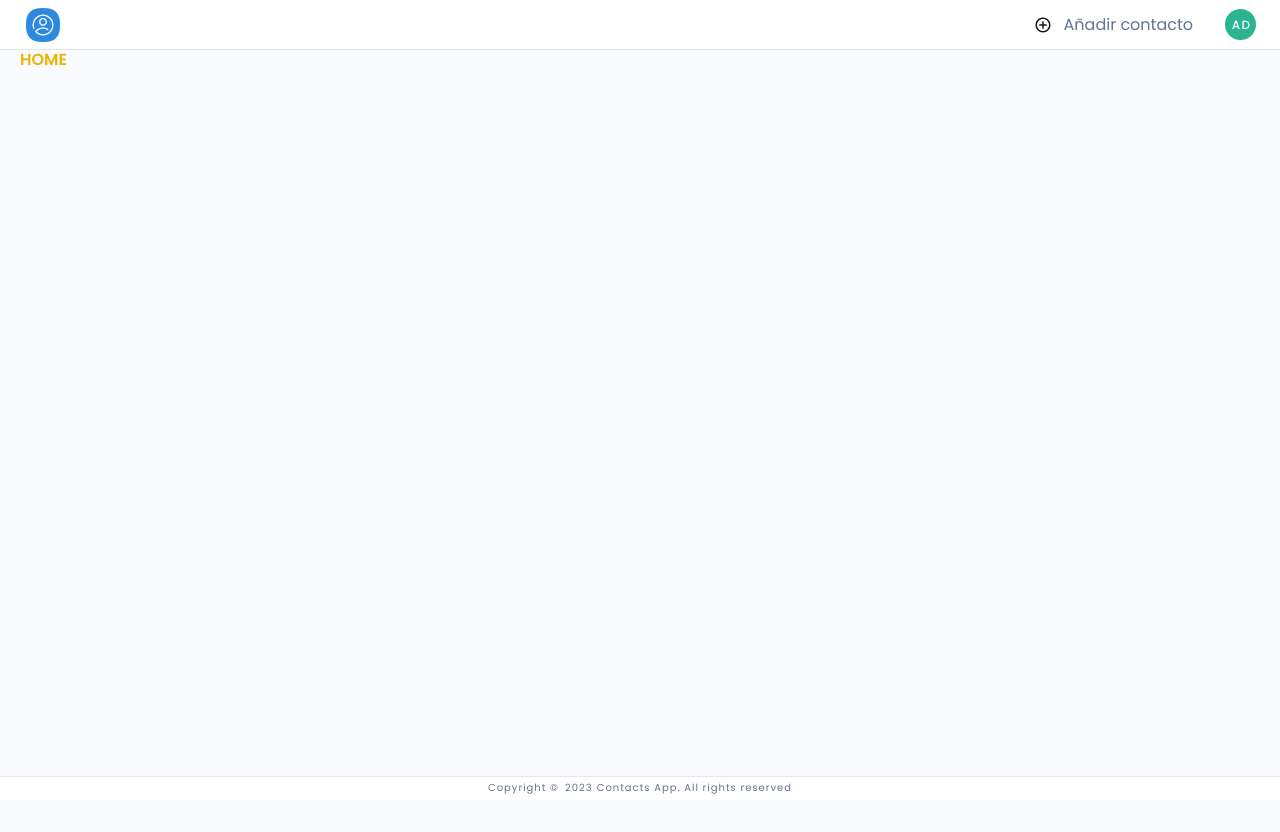
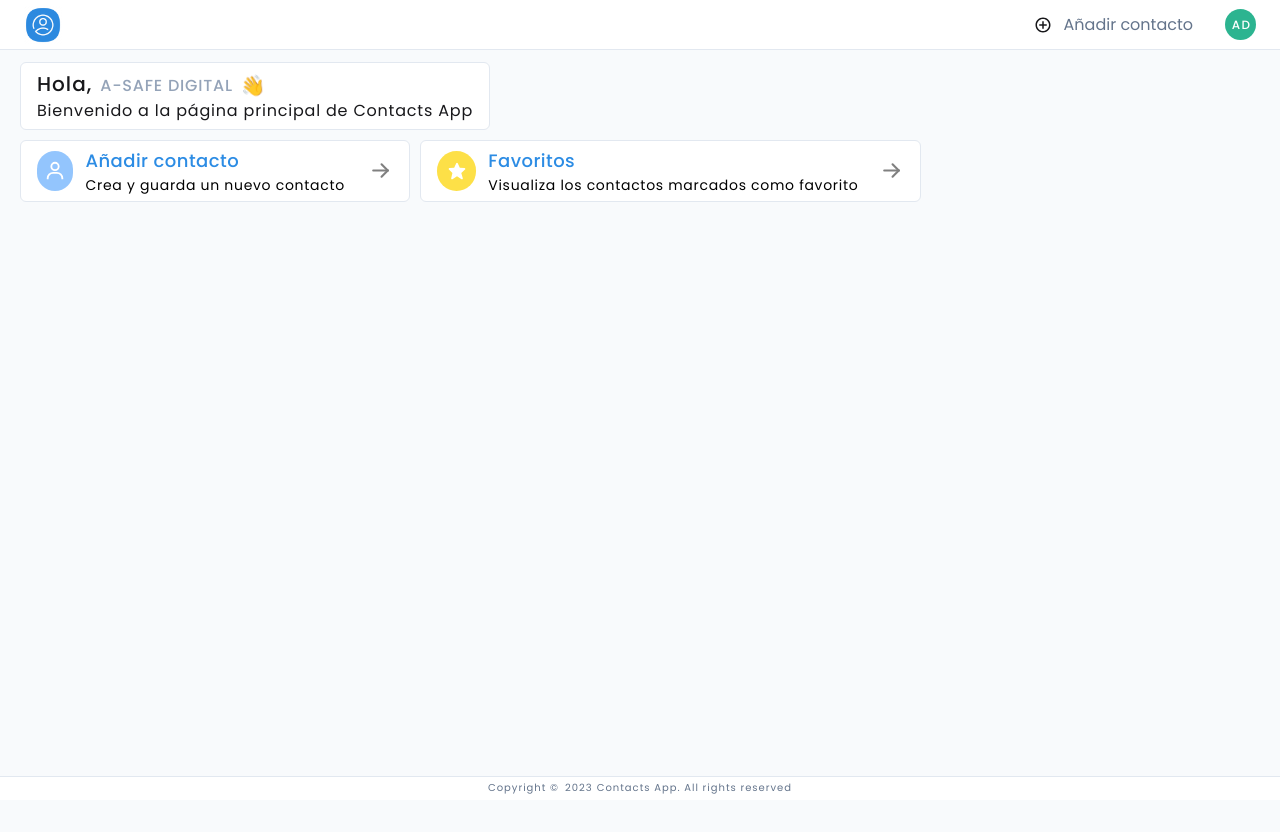
Before and after one commit to miguelgz95/contacts-app, a Next.js app: page /home in a window 1280 px wide. Shown: the top 832 px of the page. Built offline with nearby package versions, Linux system fonts and the light colour scheme.

Commit message:
add custom cards component for home page

```diff
--- /dev/null
+++ b/src/app/api/users.tsx
@@ -0,0 +1,11 @@
+export const getUsers = () => {
+    const data = [
+        {
+            id: "1",
+            name: "A-SAFE DIGITAL",
+            img: "/images/a-safe-logo.png",
+        },
+    ];
+
+    return data;
+};
--- a/src/components/Buttons/SettingsButton.tsx
+++ b/src/components/Buttons/SettingsButton.tsx
@@ -1,4 +1,5 @@
 import { Popover, Transition } from "@headlessui/react";
+import { getUsers } from "app/api/users";
 import { signOut } from "next-auth/react";
 import Image from "next/image";
 import Link from "next/link";
@@ -7,7 +8,8 @@ import { BiLogOut, BiUser } from "react-icons/bi";
 import { FiSettings } from "react-icons/fi";
 
 export default function SettingsButton() {
-    const userName = "A-SAFE DIGITAL";
+    const data = getUsers();
+    const userName = data[0]?.name;
 
     const userInitials = userName
         .split(" ")
@@ -45,7 +47,7 @@ export default function SettingsButton() {
                                                     alt="user-logo"
                                                     width={50}
                                                     height={50}
-                                                    src="/images/a-safe-logo.png"
+                                                    src={data[0]?.img}
                                                 />
                                             </div>
                                         </div>
--- /dev/null
+++ b/src/components/Cards/HomeCard.tsx
@@ -0,0 +1,40 @@
+import Link from "next/link";
+import React from "react";
+import { TbArrowRight } from "react-icons/tb";
+
+interface HomeCardProps {
+    href: string;
+    title: string;
+    bgColorIcon?: string;
+    description: string;
+    icon: React.ReactNode;
+}
+
+export default function HomeCard({
+    href,
+    icon,
+    title,
+    bgColorIcon = "bg-blue-300",
+    description,
+}: HomeCardProps) {
+    return (
+        <Link href={href}>
+            <div className="w-full flex items-center space-x-3 md:w-fit rounded-md px-4 py-1.5 bg-white border border-slate-200 hover:opacity-50 transition">
+                <div
+                    className={`w-12 h-10 flex justify-center items-center rounded-full ${bgColorIcon}`}
+                >
+                    {icon}
+                </div>
+                <div className="w-full">
+                    <p className="tracking-wide text-lg font-medium text-primary">
+                        {title}
+                    </p>
+                    <p className="tracking-wider text-sm">{description}</p>
+                </div>
+                <div className="flex justify-center items-center rounded-full">
+                    <TbArrowRight color="gray" size={25} />
+                </div>
+            </div>
+        </Link>
+    );
+}
--- a/src/pages/home.tsx
+++ b/src/pages/home.tsx
@@ -1,10 +1,70 @@
+import HomeCard from "@components/Cards/HomeCard";
 import Layout from "Layouts/Layout";
+import { getUsers } from "app/api/users";
 import { NextPage } from "next";
+import { BiSolidStar, BiUser } from "react-icons/bi";
 
 const Home: NextPage = () => {
+    const data = getUsers();
+
     return (
         <Layout>
-            <div className="w-full text-yellow-500 font-semibold">HOME</div>
+            <div className="w-full mt-3.5">
+                <div className="w-full md:w-fit rounded-md px-4 py-1.5 bg-white border border-slate-200">
+                    <div className="w-full flex items-center space-x-2">
+                        <p className="text-zinc-900 text-xl font-medium tracking-wider">
+                            Hola,
+                        </p>
+                        <p className="text-slate-400 font-medium tracking-wider pt-1">
+                            {data[0].name}
+                        </p>
+                        <p className="wave text-xl mt-[-2.5px] pt-1"> 👋</p>
+                    </div>
+                    <div className="tracking-wider text-zinc-900 ">
+                        Bienvenido a la página principal de Contacts App
+                    </div>
+                </div>
+                <div className="md:flex mt-2.5 md:space-x-2.5 ">
+                    <div className="w-full md:w-fit">
+                        <HomeCard
+                            href="?add"
+                            icon={<BiUser color="white" size={22} />}
+                            title="Añadir contacto"
+                            description="Crea y guarda un nuevo contacto"
+                        />
+                    </div>
+                    <div className="w-full md:w-fit mt-2.5 md:mt-0">
+                        <HomeCard
+                            href=""
+                            bgColorIcon="bg-yellow-300"
+                            icon={<BiSolidStar color="white" size={20} />}
+                            title="Favoritos"
+                            description="Visualiza los contactos marcados como favorito"
+                        />
+                    </div>
+                </div>
+            </div>
+            <style>
+                {`
+                .wave {
+                    animation-name: wave-animation;
+                    animation-duration: 2.5s;
+                    animation-iteration-count: infinite;
+                    transform-origin: 70% 70%;
+                    display: inline-block;
+                  }
+
+                  @keyframes wave-animation {
+                      0% { transform: rotate( 0.0deg) }
+                     10% { transform: rotate(14.0deg) }
+                     20% { transform: rotate(-8.0deg) }
+                     30% { transform: rotate(14.0deg) }
+                     40% { transform: rotate(-4.0deg) }
+                     50% { transform: rotate(10.0deg) }
+                     60% { transform: rotate( 0.0deg) }
+                    100% { transform: rotate( 0.0deg) }
+                  }`}
+            </style>
         </Layout>
     );
 };
```
